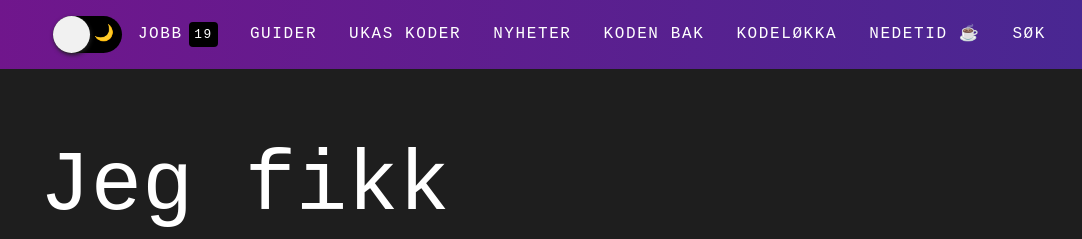
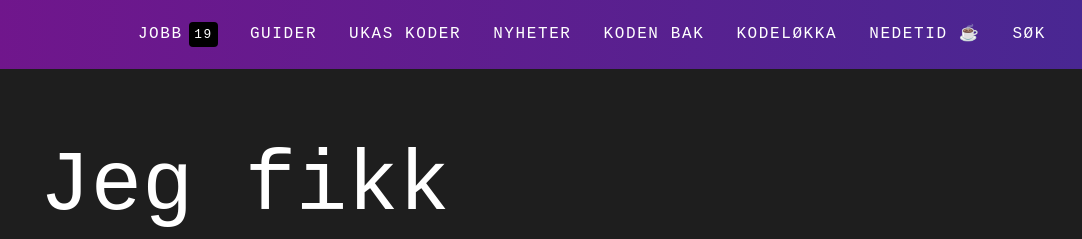
Before and after one commit to trysnetron/10k-apart, a website: page index.html in a window 1280 px wide. Shown: the top 239 px of the page, 198-1280 px from the left. Drawn offline with Linux system fonts and the light colour scheme.

Commit message:
Remove light/dark theme switcher

```diff
--- a/index.html
+++ b/index.html
@@ -77,15 +77,6 @@
             </h1>
             <nav id="nav-top">
                 <ul>
-                    <li class="light-switch">
-                        <a href="#theme" id="light-switch-toggler">
-                            <span id="light-switch-toggler-icons">
-                                <span class="light-switch-toggler-icon" id="light-switch-toggler-icon-left">🌞</span>
-                                <span class="light-switch-toggler-icon" id="light-switch-toggler-icon-right">🌙</span>
-                                <span id="light-switch-toggler-slider"></span>
-                            </span>
-                        </a>
-                    </li>
                     <li>
                         <a href="https://www.kode24.no/jobb" class="jobb">Jobb<span class="nav-badge">19</span></a>
                     </li>
```
